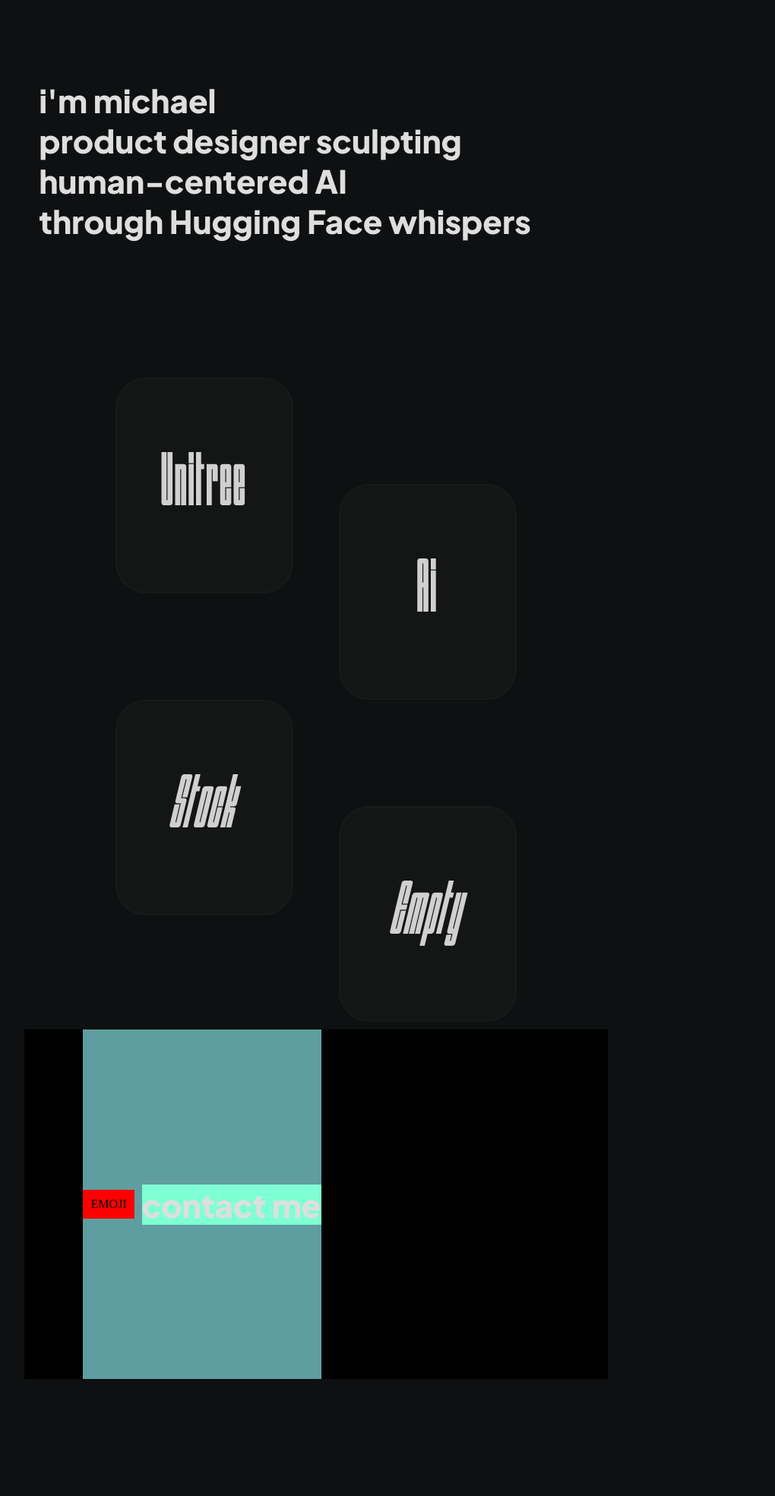
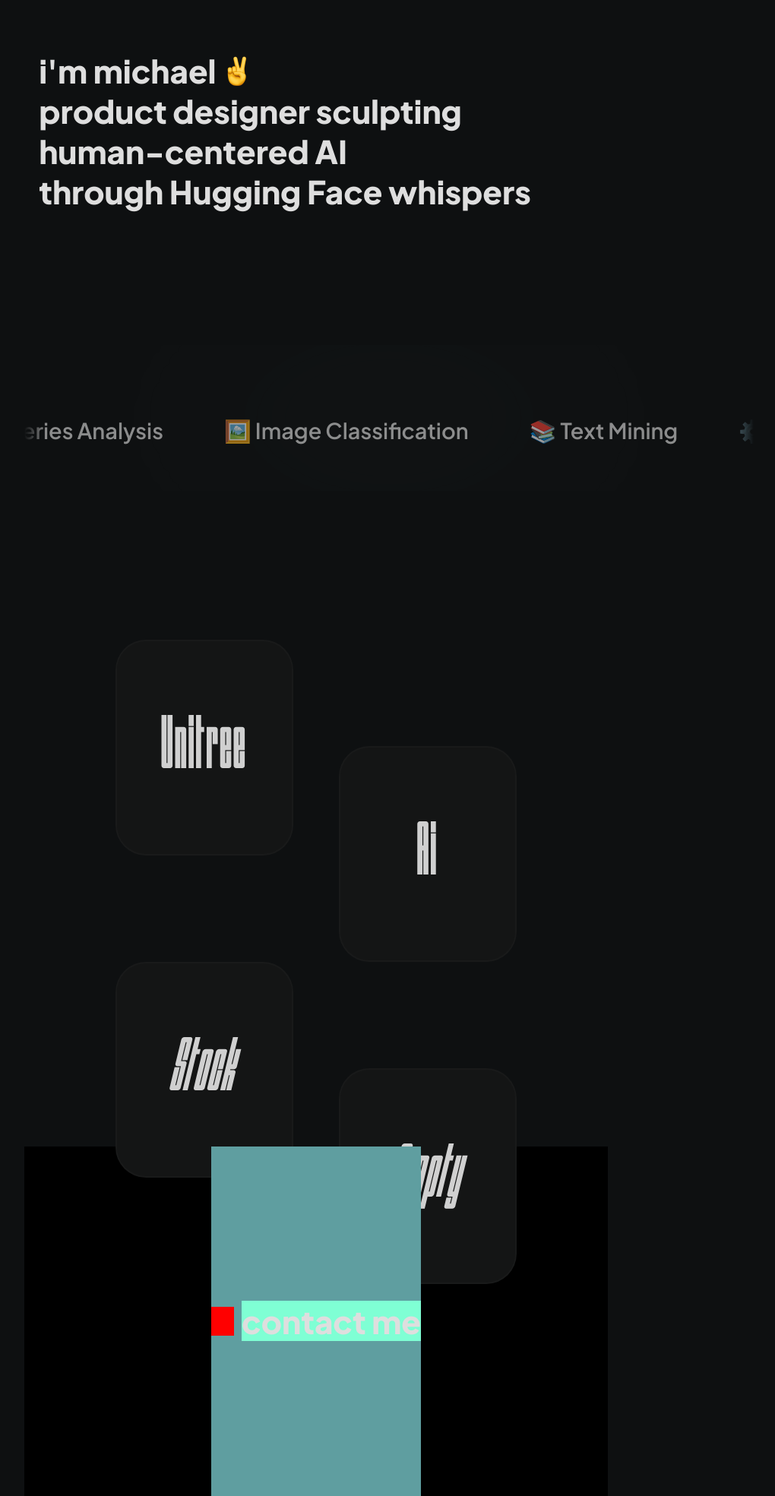
Before and after one commit to EidenVI/portfolio_website, a PHP site: page / in a window 1280 px wide. Shown: the part 136-2105 px from the top of the page at 76% size, without its empty margins (224-1244 px from the left). Before the commit the page ends 1951 px from the top, so only its background shows below. Run offline with PHP 8.4, Linux system fonts and the light colour scheme; some libraries are stand-ins or nearby versions; some web fonts are replaced.

Commit message:
Create sliding-block

```diff
--- a/css/style.css
+++ b/css/style.css
@@ -140,7 +140,7 @@
   justify-content: center;
   flex-direction: column;
   height: 100vh;
-  margin: 60% 0 20% 0;
+  margin: 80% 0 20% 0;
 }
 
 .message-block {
@@ -170,9 +170,21 @@
 }
 
 .first-layer {
+  display: flex;
+  flex-direction: row;
   opacity: 0;
   transition: all 1s;
   transform: translateX(-2%);
+}
+
+.first-layer-emoji {
+  height: 40px;
+  width: 40px;
+  margin: 8px 0 0 8px;
+}
+
+.first-layer-emoji.rotate {
+  animation: emojiRotate 1s ease-out;
 }
 
 .second-layer,
@@ -213,6 +225,98 @@
 }
 
 /* message section ^ */
+
+.scrolling-projects {
+  width: 960px;
+  margin: 6rem auto;
+  position: relative;
+  overflow: hidden;
+  padding: 6rem 0;
+}
+
+.scrolling-projects::before {
+  content: '';
+  position: absolute;
+  top: 50%; /* Центрирование по вертикали */
+  left: 50%; /* Центрирование по горизонтали */
+  transform: translate(-50%, -50%); /* Смещение для точного центрирования */
+  width: 100%; /* Охват всей ширины блока */
+  height: 100%; /* Охват всей высоты блока */
+  background: radial-gradient(
+    circle at center, /* Центрирование градиента */
+    rgba(255, 255, 255, 0.15) 0%,
+    rgba(255, 255, 255, 0) 80%
+  );
+  filter: blur(100px);
+  z-index: -1;
+  mix-blend-mode: soft-light;
+  opacity: 0.8;
+}
+
+.scrolling-container {
+  position: relative;
+  mask-image: linear-gradient(
+    to right,
+    transparent 0%,
+    #000 3%,
+    #000 97%,
+    transparent 100%
+  );
+  -webkit-mask-image: linear-gradient(
+    to right,
+    transparent 0%,
+    #000 3%,
+    #000 97%,
+    transparent 100%
+  );
+}
+
+.scrolling-content {
+  display: inline-flex;
+  gap: 5rem;
+  animation: scroll 25s linear infinite;
+  padding: 1.5rem 0;
+}
+
+.scrolling-content span {
+  font-family: 'Plus Jakarta Sans', sans-serif;
+  font-weight: 600;
+  font-size: 1.8rem;
+  color: #e0e0e0;
+  opacity: 0.6;
+  transition: opacity 0.3s ease;
+  position: relative;
+  white-space: nowrap;
+  margin-top: -40px;
+  line-height: 4rem;
+}
+
+.scrolling-content:hover span {
+  opacity: 1;
+}
+
+@keyframes scroll {
+  0% { transform: translateX(0); }
+  100% { transform: translateX(-30%); }
+}
+
+@media (max-width: 1000px) {
+  .scrolling-projects {
+    width: 90vw;
+    padding: 3rem 0;
+  }
+
+  .scrolling-content span {
+    font-size: 1.4rem;
+    gap: 3rem;
+  }
+
+  .scrolling-projects::before {
+    filter: blur(30px);
+  }
+}
+
+/* projects section  */
 
 .project-cards-block {
   display: flex;
@@ -492,3 +596,24 @@
     transform: rotate(0deg) scale(1);
   }
 }
+
+@keyframes emojiRotate {
+  0% {
+    transform: rotate(0deg) scale(1);
+  }
+  20% {
+    transform: rotate(-10deg) scale(1.1);
+  }
+  40% {
+    transform: rotate(15deg) scale(1.05);
+  }
+  60% {
+    transform: rotate(-5deg) scale(1.1);
+  }
+  80% {
+    transform: rotate(5deg) scale(1.05);
+  }
+  100% {
+    transform: rotate(0deg) scale(1);
+  }
+}
--- a/index.html
+++ b/index.html
@@ -45,7 +45,10 @@
       <main>
         <section class="message-block">
           <div class="message">
-            <div class="first-layer">i'm michael</div>
+            <div class="first-layer">
+              <div class="first-layer-message">i'm michael</div>
+              <img class="first-layer-emoji" src="assets/img/victory-hand_270c-fe0f.png" alt="victory-hand">
+            </div>
             <div class="second-layer">product designer sculpting</div>
             <div class="nah-layer">human-centered AI</div>
             <div class="third-layer">through Hugging Face whispers</div>
@@ -126,6 +129,33 @@
           </div>
         </section>
 
+        <section class="scrolling-projects">
+          <div class="scrolling-container">
+            <div class="scrolling-content">
+              <span>🧠 Neural Architecture Search</span>
+              <span>📈 Time Series Analysis</span>
+              <span>🖼️ Image Classification</span>
+              <span>📚 Text Mining</span>
+              <span>⚙️ Model Optimization</span>
+              <span>☁️ Cloud ML Deployment</span>
+              <span>📊 Data Storytelling</span>
+              <span>🔮 Predictive Modeling</span>
+              <span>🤖 Automated Pipelines</span>
+              <span>🎯 Hyperparameter Tuning</span>
+              <span>🧠 Neural Architecture Search</span>
+              <span>📈 Time Series Analysis</span>
+              <span>🖼️ Image Classification</span>
+              <span>📚 Text Mining</span>
+              <span>⚙️ Model Optimization</span>
+              <span>☁️ Cloud ML Deployment</span>
+              <span>📊 Data Storytelling</span>
+              <span>🔮 Predictive Modeling</span>
+              <span>🤖 Automated Pipelines</span>
+              <span>🎯 Hyperparameter Tuning</span>
+            </div>
+          </div>
+        </section>
+
         <section class="project-cards-block">
           <div class="project-cards-left">
             <div class="project-card1">
@@ -202,15 +232,15 @@
       <footer>
           <div class="footy-column">
             <div class="footy-emoji">
-              EMOJI
+              <img src="assets/img/giphyDucky.gif" alt="Be patient..." style="width:10px;height:10px">
             </div>
             <div class="footy-message">
               <a href="mailto:michaelpiasetskyi@gmail.com" class="contact-link">contact me</a>
             </div>
           </div>
-          <div class="gif-column">
+          <!-- <div class="gif-column">
             <img src="assets/img/giphyDucky.gif" alt="Be patient..." style="width:300px;height:350px">
-          </div>
+          </div> -->
       </footer>
     </div>
 
--- a/js/animations.js
+++ b/js/animations.js
@@ -26,6 +26,14 @@
             }
         } else if (!textAnimationPlayed && entry.isIntersecting) {
             entry.target.classList.add('show');
+
+            // Trigger emojiRotate animation when the first-layer is shown
+            if (entry.target.classList.contains('first-layer')) {
+                const emoji = entry.target.querySelector('.first-layer-emoji');
+                if (emoji) {
+                    emoji.classList.add('rotate');
+                }
+            }
         }
     });
 }, {
@@ -35,6 +43,9 @@
 const hiddenElements = document.querySelectorAll('.first-layer, .second-layer, .nah-layer, .third-layer');
 hiddenElements.forEach((el) => observer.observe(el));
 
+const firstLayerEmoji = document.querySelectorAll('.first-layer-emoji');
+firstLayerEmoji.forEach((el) => observer.observe(el));
+
 const thirdLayer = document.querySelector('.third-layer');
 observer.observe(thirdLayer);
 thirdLayer.addEventListener('animationend', () => {
@@ -43,3 +54,52 @@
 
 const messageBlock = document.querySelector('.message-block');
 observer.observe(messageBlock);
+
+document.addEventListener('DOMContentLoaded', () => {
+  // GitHub Contributions Chart
+  new Chart(document.getElementById('githubChart'), {
+    type: 'bar',
+    data: {
+      labels: ['Jan', 'Feb', 'Mar', 'Apr', 'May', 'Jun'],
+      datasets: [{
+        label: 'Commits',
+        data: [12, 19, 3, 5, 2, 3],
+        backgroundColor: 'rgba(255,255,255,0.2)',
+        borderColor: 'rgba(255,255,255,0.5)',
+        borderWidth: 1
+      }]
+    },
+    options: {
+      responsive: true,
+      maintainAspectRatio: false,
+      scales: {
+        y: { display: false },
+        x: { ticks: { color: 'rgba(255,255,255,0.6)' } }
+      }
+    }
+  });
+
+  // Skills Radar Chart
+  new Chart(document.getElementById('skillsRadar'), {
+    type: 'radar',
+    data: {
+      labels: ['AI Interaction', 'Visual Design', 'Prototyping', 'User Research', 'Technical Writing'],
+      datasets: [{
+        label: 'Skill Level',
+        data: [9, 7, 8, 8, 9],
+        backgroundColor: 'rgba(255,255,255,0.1)',
+        borderColor: 'rgba(255,255,255,0.8)',
+        pointBackgroundColor: 'rgba(255,255,255,0.8)'
+      }]
+    },
+    options: {
+      scales: {
+        r: {
+          grid: { color: 'rgba(255,255,255,0.1)' },
+          ticks: { display: false },
+          pointLabels: { color: 'rgba(255,255,255,0.6)' }
+        }
+      }
+    }
+  });
+});
```
Also changed, not shown: assets/img/victory-hand_270c-fe0f.png (added), 1 other file.
